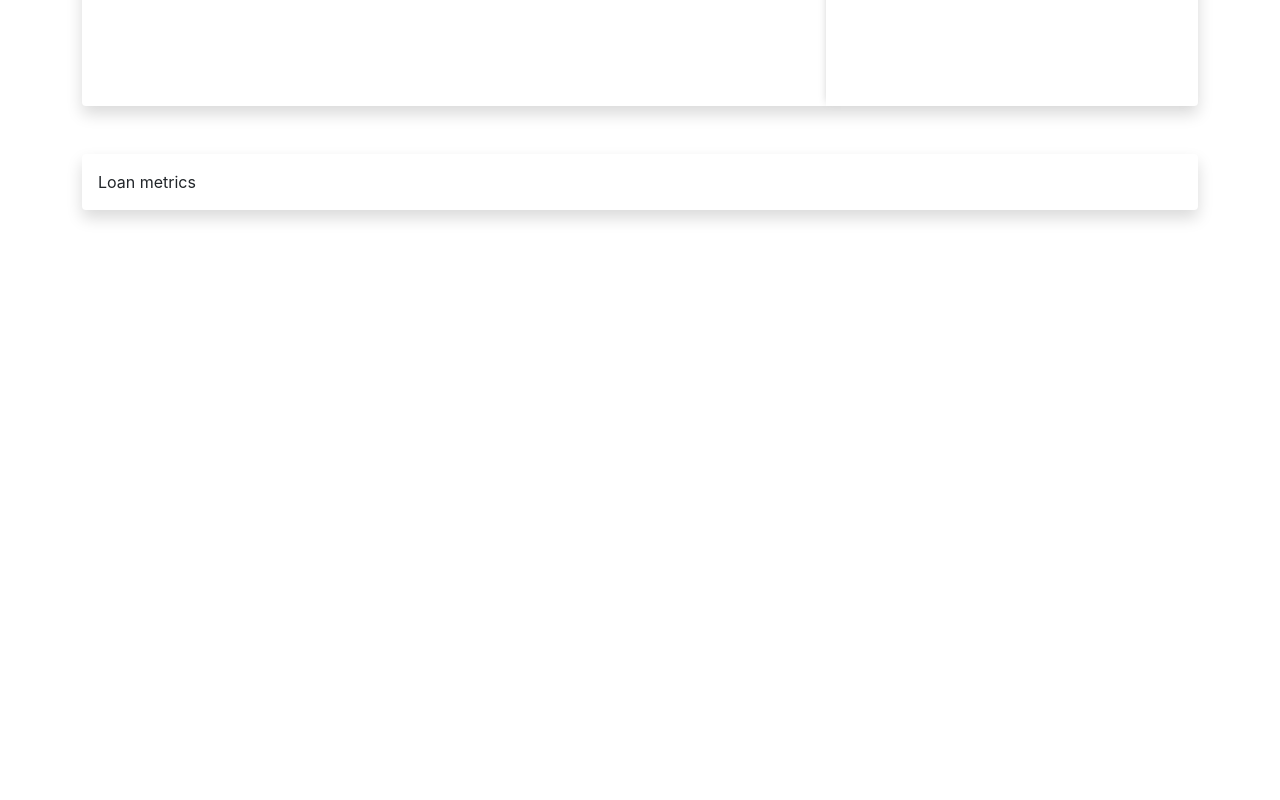
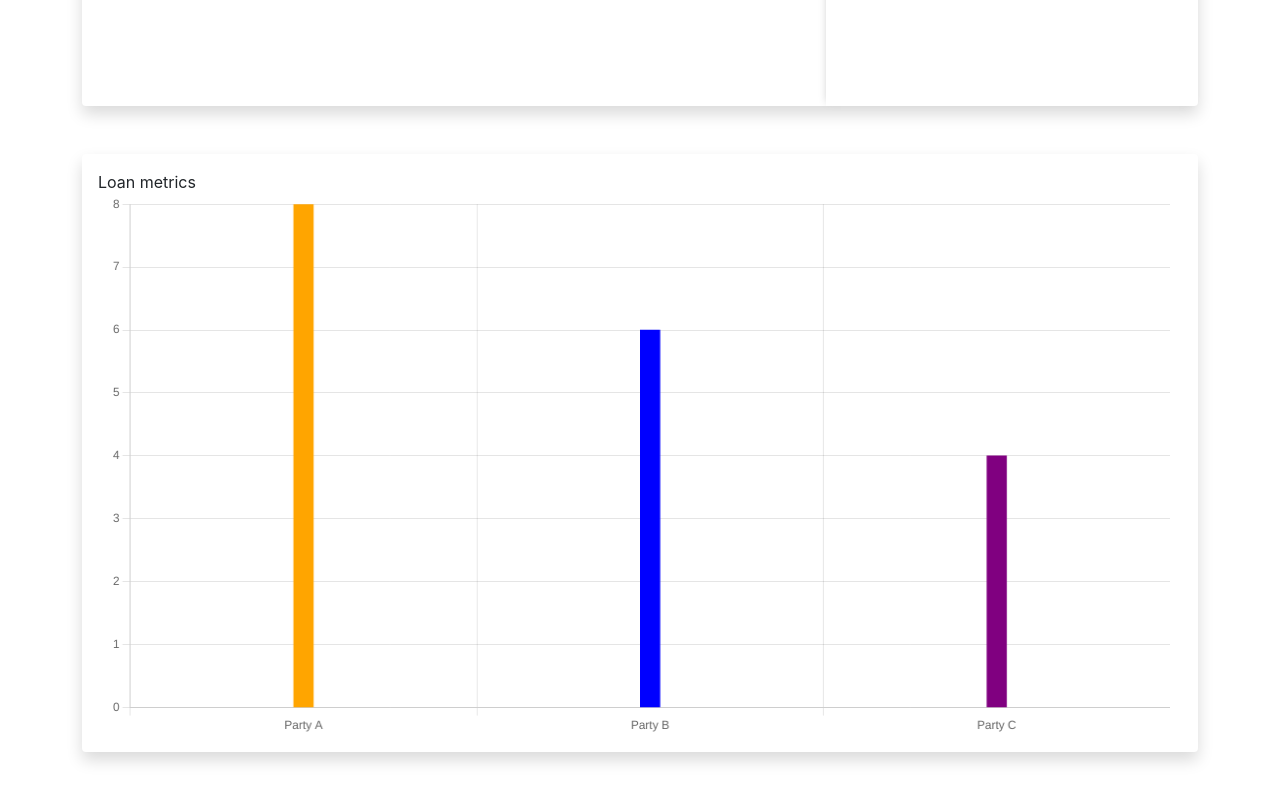
Before and after one commit to Ashwin-Dev-P/bachain-task, a React (Create React App) app: page / in a window 1280 px wide. Shown: the part 424-1224 px from the top of the page. Before the commit the page ends 800 px from the top, so only its background shows below. Built offline with nearby package versions, Linux system fonts and the light colour scheme.

Commit message:
bar chart basic setup

```diff
--- a/package.json
+++ b/package.json
@@ -7,7 +7,9 @@
     "@testing-library/react": "^12.1.2",
     "@testing-library/user-event": "^13.5.0",
     "bootstrap-icons": "^1.7.2",
+    "chart.js": "^3.7.0",
     "react": "^17.0.2",
+    "react-chartjs-2": "^4.0.0",
     "react-dom": "^17.0.2",
     "react-scripts": "5.0.0",
     "web-vitals": "^2.1.3"
--- a/src/components/LoansMetrics.js
+++ b/src/components/LoansMetrics.js
@@ -1,10 +1,61 @@
 import React, { Component } from 'react'
+import { Bar } from 'react-chartjs-2';
+import Chart from 'chart.js/auto'
+export default class LoansMetrics extends Component {
+    constructor(props) {
+        super(props);
+        this.state = {
+            chartData: {
+                labels: ["Party A", "Party B", "Party C"],
+                datasets: [
+                    {
+                        label: "loans owners",
+                        data: [
+                            8, 6, 4
+                        ],
+                        backgroundColor: [
+                            "orange",
+                            "blue",
+                            "purple",
+                        ],
+                        barThickness: 20,
+                    }
+                ]
+            },
 
-export default class LoansMetrics extends Component {
+            options: {
+                plugins: {
+                    legend: {
+                        display: false,
+
+                    },
+                    layout: {
+                        padding: {
+                            left: 50,
+                        }
+                    },
+                    base: {
+
+                    }
+                },
+                maintainAspectRatio: true,
+            }
+
+        }
+    }
+
+
+
     render() {
         return (
             <div className='row myDiv shadow p-3 mb-5 bg-white rounded'>
                 Loan metrics
+
+
+                <Bar
+                    data={this.state.chartData}
+                    options={this.state.options}
+                />
             </div>
         )
     }
```
Also changed, not shown: 1 other file (tests, documents, lock files or other folders).
